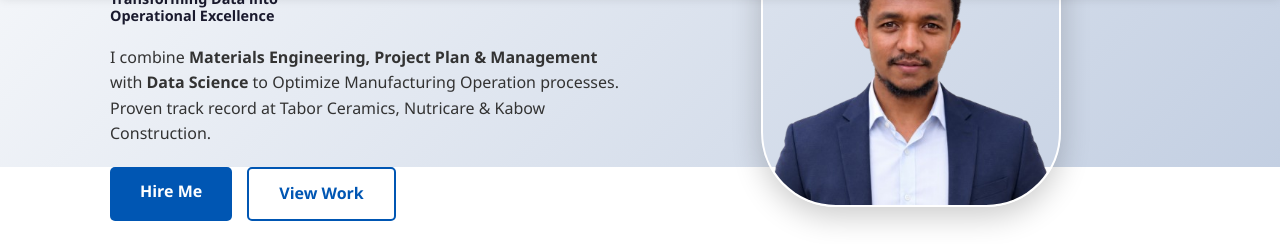
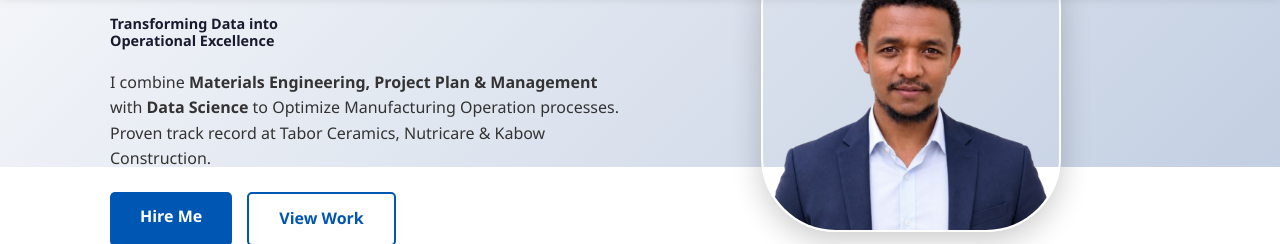
Before and after one commit to Bahredeen/Portfolio, a plain HTML site: page index.html in a window 1280 px wide. Shown: the part 73-317 px from the top of the page. Drawn offline with Linux system fonts and the light colour scheme.

Commit message:
Update style.css

```diff
--- a/style.css
+++ b/style.css
@@ -29,7 +29,7 @@
 .hamburger { display: none; font-size: 1.5rem; cursor: pointer; }
 
 /* --- Hero Section --- */
-.hero { height: 30vh; display: flex; align-items: center; background: linear-gradient(135deg, #f5f7fa 0%, #c3cfe2 100%); padding-top: 20px; }
+.hero { height: 30vh; display: flex; align-items: center; background: linear-gradient(135deg, #f5f7fa 0%, #c3cfe2 100%); padding-top: 70px; }
 .hero-content { display: flex; align-items: center; justify-content: space-between; gap: 25px; }
 .hero-text { flex: 1; }
 .badge { background: var(--secondary); color: var(--white); padding: 5px 15px; border-radius: 20px; font-size: 1.5rem; text-transform: uppercase; }
```
